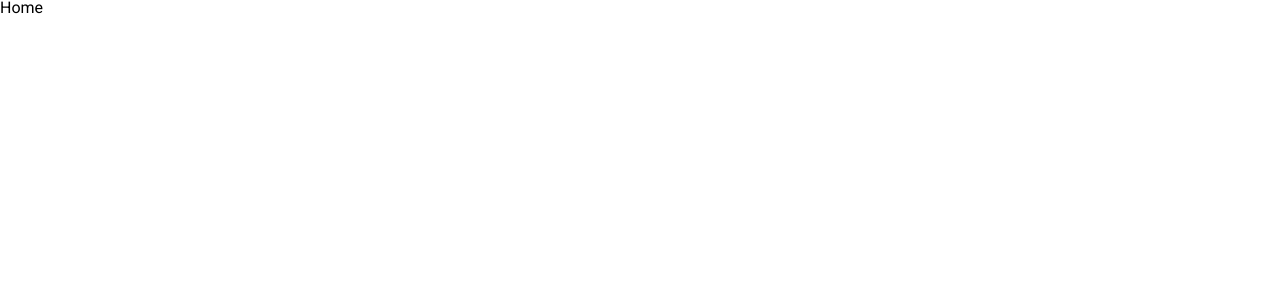
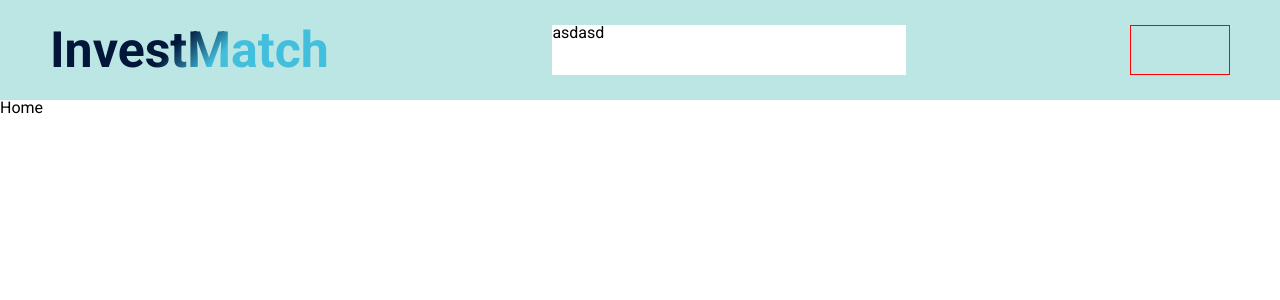
Before and after one commit to RaphaelBorba/invest_match_front, a Next.js app: page / in a window 1280 px wide. Shown: the top 300 px of the page. Built offline with nearby package versions, Linux system fonts and the light colour scheme.

Commit message:
feat: start creating Header

```diff
--- /dev/null
+++ b/src/components/header/Header.tsx
@@ -0,0 +1,17 @@
+import LoginOrOut from "./LoginOrOut";
+import Logo from "./Logo";
+import SearchBar from "./SearchBar";
+import { HeaderCss } from "./style";
+
+
+export default function Header(){
+
+    return(
+
+        <HeaderCss>
+            <Logo/>
+            <SearchBar/>
+            <LoginOrOut/>
+        </HeaderCss>
+    );
+}
--- /dev/null
+++ b/src/components/header/LoginOrOut.tsx
@@ -0,0 +1,13 @@
+import { LogCss } from "./style";
+
+
+
+export default function LoginOrOut(){
+
+    return (
+
+        <LogCss>
+        </LogCss>
+
+    );
+}
--- /dev/null
+++ b/src/components/header/Logo.tsx
@@ -0,0 +1,12 @@
+import { LogoCss } from "./style";
+
+
+export default function Logo(){
+
+    return(
+
+        <LogoCss>
+            InvestMatch
+        </LogoCss>
+    );
+}
--- /dev/null
+++ b/src/components/header/SearchBar.tsx
@@ -0,0 +1,13 @@
+import { SearchBarCss } from "./style";
+
+
+export default function SearchBar(){
+
+    return(
+
+        <SearchBarCss>
+            asdasd
+        </SearchBarCss>
+
+    );
+}
--- /dev/null
+++ b/src/components/header/style.ts
@@ -0,0 +1,43 @@
+import { palleteDark } from "@/styles/pallete";
+import styled from "styled-components";
+
+
+
+export const HeaderCss = styled.header`
+
+    width: 100vw;
+    height: 100px;
+    background-color: ${palleteDark.silver};
+    color: white;
+    display: flex;
+    justify-content: space-between;
+    align-items: center;
+    padding-inline: 50px;
+`;
+
+export const SearchBarCss = styled.nav`
+
+    width: 30%;
+    height: 50px;
+    background-color: white;
+
+
+`;
+
+export const LogoCss = styled.h1`
+
+    font-size: 50px;
+    font-weight: 700;
+    color: #42BFDD;
+    background-image: -webkit-linear-gradient(135deg, #42BFDD 39%,#011638 56%);
+    background-clip: text;
+    -webkit-background-clip: text;
+    -webkit-text-fill-color: transparent;
+`;
+
+export const LogCss = styled.div`
+
+    width: 100px;
+    height: 50px;
+    border: 1px solid red;
+`;
--- a/src/pages/index.tsx
+++ b/src/pages/index.tsx
@@ -1,3 +1,4 @@
+import Header from '@/components/header/Header'
 import { useUser } from '@/context/context'
 import Head from 'next/head'
 
@@ -15,6 +16,7 @@ export default function Home() {
         <meta name="viewport" content="width=device-width, initial-scale=1" />
         <link rel="icon" href="/favicon.ico" />
       </Head>
+      <Header/>
       <main >
         <h1>Home</h1>
       </main>
```
Also changed, not shown: src/pages/auth/index.tsx (+3 -9 lines), src/pages/auth/style.ts (+1 -10 lines).
